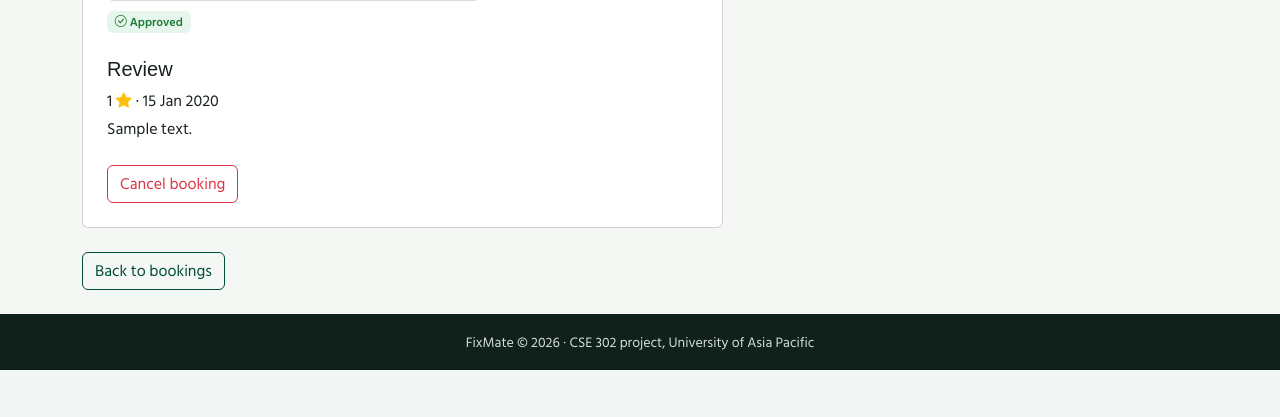
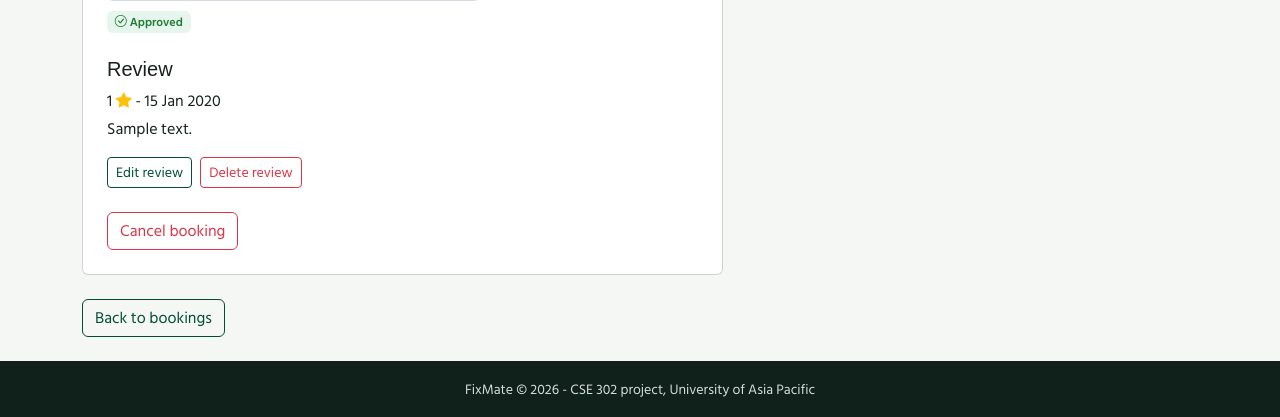
Before and after one commit to mahidhasan01/FixMate, a Django app: page /bookings/1/ in a window 1280 px wide. Shown: the part 712-1129 px from the top of the page. Before the commit the page ends 1082 px from the top, so only its background shows below. Run offline with Django 5.2, Linux system fonts and the light colour scheme; a user stored in the database is signed in; tables that the repository leaves empty hold one stand-in row (values such as "Sample post"); grey boxes marked "Sample" are stand-in pictures; some libraries are stand-ins or nearby versions; some web fonts are replaced.

Commit message:
customers can edit or delete their review, reviews show on the worker profile

```diff
--- a/booking_app/urls.py
+++ b/booking_app/urls.py
@@ -14,5 +14,7 @@ urlpatterns = [
     path('<int:pk>/completion/', views.completion_upload, name='completion_upload'),
     path('<int:pk>/completion/review/', views.completion_review, name='completion_review'),
     path('<int:pk>/review/new/', views.review_create, name='review_create'),
+    path('reviews/<int:pk>/update/', views.review_update, name='review_update'),
+    path('reviews/<int:pk>/delete/', views.review_delete, name='review_delete'),
     path('new/<int:listing_pk>/', views.booking_create, name='booking_create'),
 ]
--- a/booking_app/views.py
+++ b/booking_app/views.py
@@ -201,6 +201,39 @@ def review_create(request, pk):
 
 
 @login_required
+def review_update(request, pk):
+    review = get_object_or_404(Review, pk=pk)
+    if review.customer.user != request.user:
+        messages.error(request, "You don't have access to that page.")
+        return redirect('home')
+
+    if request.method == 'POST':
+        form = ReviewForm(request.POST, instance=review)
+        if form.is_valid():
+            form.save()
+            messages.success(request, 'Review updated.')
+            return redirect('booking_app:booking_detail', pk=review.booking.pk)
+    else:
+        form = ReviewForm(instance=review)
+
+    return render(request, 'booking_app/review_update.html', {'form': form, 'review': review})
+
+
+@login_required
+def review_delete(request, pk):
+    review = get_object_or_404(Review, pk=pk)
+    if review.customer.user != request.user:
+        messages.error(request, "You don't have access to that page.")
+        return redirect('home')
+
+    if request.method == 'POST':
+        review.delete()
+        messages.success(request, 'Review deleted.')
+
+    return redirect('booking_app:booking_detail', pk=review.booking.pk)
+
+
+@login_required
 def dashboard(request):
     user = request.user
     if user.role == User.CUSTOMER:
--- a/services_app/views.py
+++ b/services_app/views.py
@@ -45,7 +45,9 @@ def listing_detail(request, pk):
 def worker_profile(request, pk):
     worker = get_object_or_404(WorkerProfile, pk=pk)
     listings = worker.listings.order_by('-id')
-    return render(request, 'services_app/worker_profile.html', {'worker': worker, 'listings': listings})
+    reviews = worker.reviews.order_by('-created_date')
+    context = {'worker': worker, 'listings': listings, 'reviews': reviews}
+    return render(request, 'services_app/worker_profile.html', context)
 
 
 @login_required
--- a/templates/accounts_app/profile.html
+++ b/templates/accounts_app/profile.html
@@ -16,7 +16,7 @@
                         {% endif %}
                         <div>
                             <h1 class="h3 mb-1">{{ user.get_full_name|default:user.username }}</h1>
-                            <span class="text-body-secondary">@{{ user.username }} &middot; {{ user.get_role_display }}</span>
+                            <span class="text-body-secondary">@{{ user.username }} - {{ user.get_role_display }}</span>
                             {% if user.role == 'worker' and role_profile.verified_badge %}
                                 <span class="badge badge-verified ms-1"><i class="bi bi-shield-check"></i> Verified</span>
                             {% endif %}
--- a/templates/base.html
+++ b/templates/base.html
@@ -29,7 +29,7 @@
     </main>
 
     <footer class="site-footer py-3 text-center">
-        <small>FixMate &copy; 2026 &middot; CSE 302 project, University of Asia Pacific</small>
+        <small>FixMate &copy; 2026 - CSE 302 project, University of Asia Pacific</small>
     </footer>
 
     <script src="https://cdn.jsdelivr.net/npm/bootstrap@5.3.3/dist/js/bootstrap.bundle.min.js"></script>
--- a/templates/booking_app/booking_create.html
+++ b/templates/booking_app/booking_create.html
@@ -9,7 +9,7 @@
                 <div class="card-body p-4">
                     <h1 class="h3 mb-1">Book this service</h1>
                     <p class="mb-4">
-                        {{ service_listing.title }} &middot;
+                        {{ service_listing.title }} -
                         <span class="listing-price">৳ {{ service_listing.price }}</span>
                     </p>
 
--- a/templates/booking_app/booking_detail.html
+++ b/templates/booking_app/booking_detail.html
@@ -18,9 +18,9 @@
                         <dt class="col-sm-4">Date</dt>
                         <dd class="col-sm-8">{{ booking.booking_date|date:'d M Y' }}</dd>
                         <dt class="col-sm-4">Customer</dt>
-                        <dd class="col-sm-8">{{ booking.customer.user.get_full_name|default:booking.customer.user.username }} &middot; {{ booking.customer.user.phone|default:'-' }}</dd>
+                        <dd class="col-sm-8">{{ booking.customer.user.get_full_name|default:booking.customer.user.username }} - {{ booking.customer.user.phone|default:'-' }}</dd>
                         <dt class="col-sm-4">Worker</dt>
-                        <dd class="col-sm-8">{{ booking.worker.user.get_full_name|default:booking.worker.user.username }} &middot; {{ booking.worker.user.phone|default:'-' }}</dd>
+                        <dd class="col-sm-8">{{ booking.worker.user.get_full_name|default:booking.worker.user.username }} - {{ booking.worker.user.phone|default:'-' }}</dd>
                         <dt class="col-sm-4">Address</dt>
                         <dd class="col-sm-8">{{ booking.location }}</dd>
                     </dl>
@@ -65,8 +65,18 @@
 
                     {% if booking.review %}
                         <h2 class="h5 mt-4">Review</h2>
-                        <p class="mb-1">{{ booking.review.rating }} <i class="bi bi-star-fill text-warning"></i> &middot; {{ booking.review.created_date|date:'d M Y' }}</p>
+                        <p class="mb-1">{{ booking.review.rating }} <i class="bi bi-star-fill text-warning"></i> - {{ booking.review.created_date|date:'d M Y' }}</p>
                         <p>{{ booking.review.comment|default:'No comment.' }}</p>
+                        {% if booking.customer.user == user %}
+                            <div class="d-flex gap-2">
+                                <a href="{% url 'booking_app:review_update' booking.review.pk %}" class="btn btn-outline-primary btn-sm">Edit review</a>
+                                <form method="post" action="{% url 'booking_app:review_delete' booking.review.pk %}"
+                                      onsubmit="return confirm('Delete your review?');">
+                                    {% csrf_token %}
+                                    <button type="submit" class="btn btn-outline-danger btn-sm">Delete review</button>
+                                </form>
+                            </div>
+                        {% endif %}
                     {% elif booking.customer.user == user and booking.status == 'completed' %}
                         <a href="{% url 'booking_app:review_create' booking.pk %}" class="btn btn-warning mt-4">
                             <i class="bi bi-star"></i> Write a review
--- a/templates/booking_app/completion_form.html
+++ b/templates/booking_app/completion_form.html
@@ -8,7 +8,7 @@
             <div class="card">
                 <div class="card-body p-4">
                     <h1 class="h3 mb-1">Send completion photo</h1>
-                    <p class="text-body-secondary mb-4">{{ booking.service.title }} &middot; {{ booking.booking_date|date:'d M Y' }}</p>
+                    <p class="text-body-secondary mb-4">{{ booking.service.title }} - {{ booking.booking_date|date:'d M Y' }}</p>
 
                     <form method="post" enctype="multipart/form-data">
                         {% csrf_token %}
--- a/templates/booking_app/review_create.html
+++ b/templates/booking_app/review_create.html
@@ -9,7 +9,7 @@
                 <div class="card-body p-4">
                     <h1 class="h3 mb-1">Write a review</h1>
                     <p class="text-body-secondary mb-4">
-                        {{ booking.service.title }} &middot; {{ booking.worker.user.get_full_name|default:booking.worker.user.username }}
+                        {{ booking.service.title }} - {{ booking.worker.user.get_full_name|default:booking.worker.user.username }}
                     </p>
 
                     <form method="post">
--- a/templates/services_app/listing_detail.html
+++ b/templates/services_app/listing_detail.html
@@ -28,7 +28,7 @@
                             <span class="badge badge-verified"><i class="bi bi-shield-check"></i> Verified</span>
                         {% endif %}
                     </p>
-                    <p class="mb-1">{{ service_listing.worker.skill }} &middot; {{ service_listing.worker.experience }} years</p>
+                    <p class="mb-1">{{ service_listing.worker.skill }} - {{ service_listing.worker.experience }} years</p>
                     <p>
                         {% if service_listing.worker.average_rating > 0 %}
                             {{ service_listing.worker.average_rating }} <i class="bi bi-star-fill text-warning"></i>
```
Also changed, not shown: templates/booking_app/dashboard.html (+4 -4 lines), templates/booking_app/review_update.html (added, +23 -0 lines), templates/services_app/worker_profile.html (+19 -1 lines).
